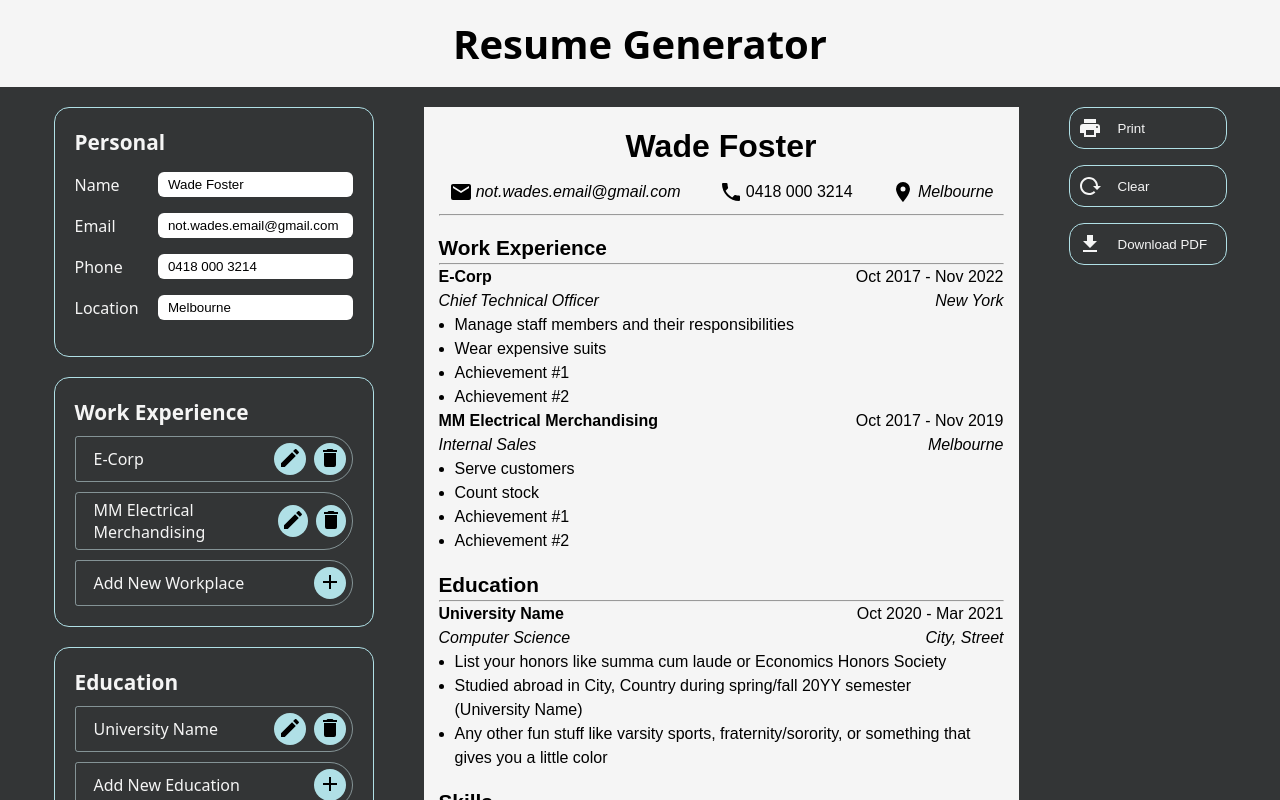
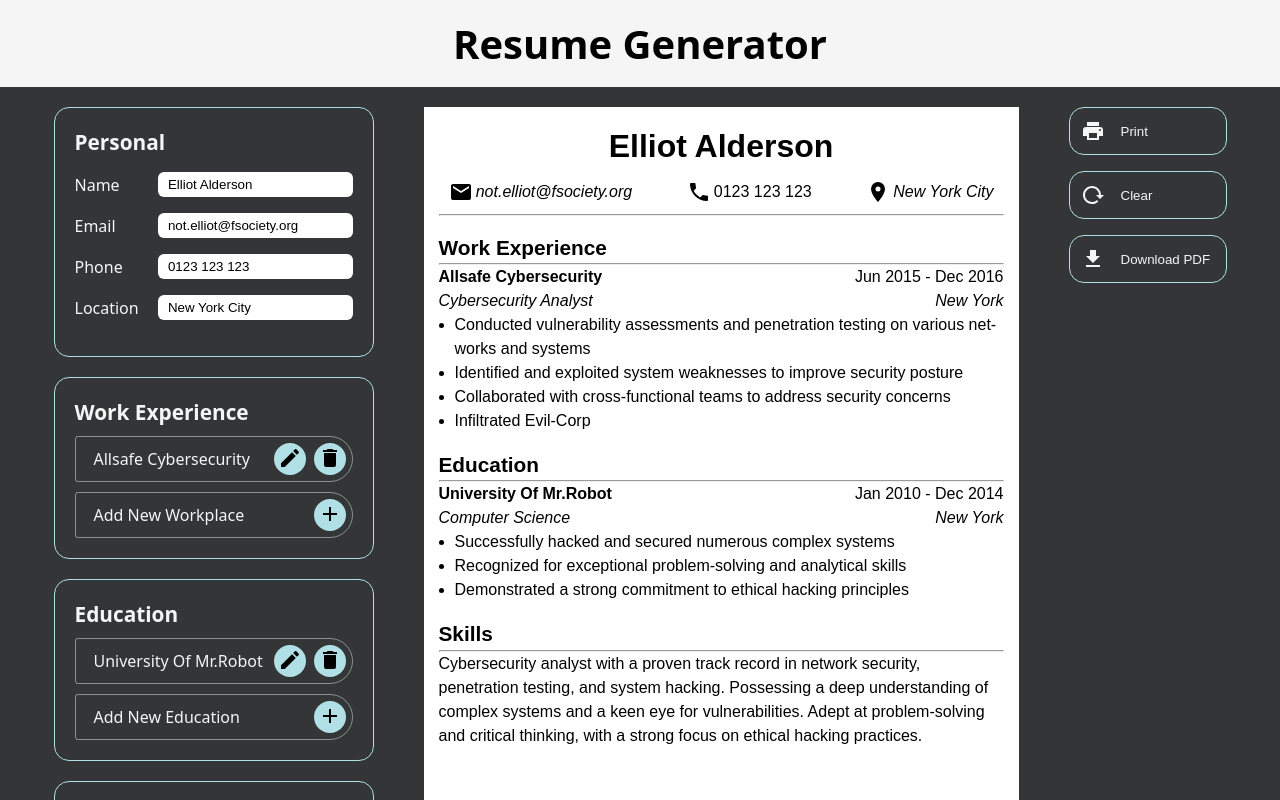
Before and after one commit to wade-levels-up/cv-application, a React (Vite) app: page / in a window 1280 px wide. Shown: the top 800 px of the page. Built offline with nearby package versions, Linux system fonts and the light colour scheme.

Commit message:
Polish up minor detail in design and pre-fill data

```diff
--- a/package.json
+++ b/package.json
@@ -13,6 +13,7 @@
     "@mdi/js": "^7.4.47",
     "@mdi/react": "^1.6.1",
     "date-fns": "^4.1.0",
+    "html2pdf.js": "^0.10.2",
     "react": "^18.3.1",
     "react-dom": "^18.3.1"
   },
--- a/src/components/App.jsx
+++ b/src/components/App.jsx
@@ -10,44 +10,28 @@
 
 export default function App() {
   const [generalInfo, setGeneralInfo] = useState({
-    name: 'Wade Foster',
-    email: 'not.wades.email@gmail.com',
-    phone: '0418 000 3214',
-    location: 'Melbourne',
-    skills: 'General planning, staff management, handling money, managing stock levels'
+    name: 'Elliot Alderson',
+    email: 'not.elliot@fsociety.org',
+    phone: '0123 123 123',
+    location: 'New York City',
+    skills: 'Cybersecurity analyst with a proven track record in network security, penetration testing, and system hacking. Possessing a deep understanding of complex systems and a keen eye for vulnerabilities. Adept at problem-solving and critical thinking, with a strong focus on ethical hacking practices.'
   })
 
   const [experienceInfo, setExperienceInfo] = useState([
     {
       id: crypto.randomUUID(),
-      company: 'E-Corp',
-      startDate: '2017-10',
-      endDate: '2022-11',
-      title: 'Chief Technical Officer',
+      company: 'Allsafe Cybersecurity',
+      startDate: '2015-06',
+      endDate: '2016-12',
+      title: 'Cybersecurity Analyst',
       location: 'New York',
       response: [
-        'Manage staff members and their responsibilities',
-        'Wear expensive suits'
+        'Conducted vulnerability assessments and penetration testing on various networks and systems',
+        'Identified and exploited system weaknesses to improve security posture',
+        'Collaborated with cross-functional teams to address security concerns'
       ],
       achievements: [
-        'Achievement #1',
-        'Achievement #2'
-      ]
-    },
-    {
-      id: crypto.randomUUID(),
-      company: 'MM Electrical Merchandising',
-      startDate: '2017-10',
-      endDate: '2019-11',
-      title: 'Internal Sales',
-      location: 'Melbourne',
-      response: [
-        'Serve customers',
-        'Count stock'
-      ],
-      achievements: [
-        'Achievement #1',
-        'Achievement #2'
+        'Infiltrated Evil-Corp'
       ]
     }
   ])
@@ -55,15 +39,15 @@
   const [educationInfo, setEducationInfo] = useState([
     {
       id: crypto.randomUUID(),
-      school: 'University Name',
-      startDate: '2020-10',
-      endDate: '2021-03',
+      school: 'University Of Mr.Robot',
+      startDate: '2010-01',
+      endDate: '2014-12',
       degree: 'Computer Science',
-      location: 'City, Street',
+      location: 'New York',
       details: [
-        'List your honors like summa cum laude or Economics Honors Society',
-        'Studied abroad in City, Country during spring/fall 20YY semester (University Name)',
-        'Any other fun stuff like varsity sports, fraternity/sorority, or something that gives you a little color'
+        'Successfully hacked and secured numerous complex systems',
+        'Recognized for exceptional problem-solving and analytical skills',
+        'Demonstrated a strong commitment to ethical hacking principles'
       ]
     }
   ])
--- a/src/components/Resume.jsx
+++ b/src/components/Resume.jsx
@@ -8,7 +8,7 @@
 export default function Resume({ generalInfo, experienceInfo, educationInfo }) {
     return (
      <div className='resume'>
-        <div className='resume-container'>
+        <div id='resume-container' className='resume-container'>
 
             <div className='resume-header'>
                 <h1>{generalInfo.name}</h1>
--- a/src/components/Sidebar.jsx
+++ b/src/components/Sidebar.jsx
@@ -1,12 +1,25 @@
 import '/src/styles/Sidebar.css'
 import Icon from '@mdi/react';
 import { mdiPrinter, mdiReload, mdiDownload } from '@mdi/js';
+import html2pdf from 'html2pdf.js';
 
 
 export default function Sidebar({ clearState }) {
 
     const handlePrint = () => {
         window.print();
+    };
+
+    const handleDownloadPDF = () => {
+        const element = document.getElementById('resume-container');
+        const opt = {
+            margin: 1,
+            filename: 'resume.pdf',
+            image: { type: 'jpeg', quality: 0.98 },
+            html2canvas: { scale: 3 },
+            jsPDF: { unit: 'in', format: 'A4', orientation: 'portrait' }
+        };
+        html2pdf().from(element).set(opt).save();
     };
 
 
@@ -26,7 +39,7 @@
                     </button>
                 </li>
                 <li>
-                    <button onClick={clearState} className='reload'>
+                    <button onClick={handleDownloadPDF} className='reload'>
                     <Icon path={mdiDownload} size={1} />
                     <p>Download PDF</p>
                     </button>
--- a/src/styles/Resume.css
+++ b/src/styles/Resume.css
@@ -5,7 +5,7 @@
     flex-direction: column;
     justify-content: flex-start;
     font-family: sans-serif;
-    background-color: whitesmoke;
+    background-color: white;
     padding: 15px;
     width: 595px;
     min-height: 842px;
--- a/src/styles/Sidebar.css
+++ b/src/styles/Sidebar.css
@@ -14,11 +14,12 @@
     justify-content: flex-start;
     align-items: center;
     gap: 1rem;
+    padding: 3px;
 }
 
 .sidebar button:focus {
-    outline: 2px solid rgb(0, 0, 0);
-    border-radius: 15px;
+    outline: 2px solid whitesmoke;
+    border-radius: 10px;
 }
 
 .sidebar button .reload:hover {
```
Also changed, not shown: 1 other file (tests, documents, lock files or other folders).
